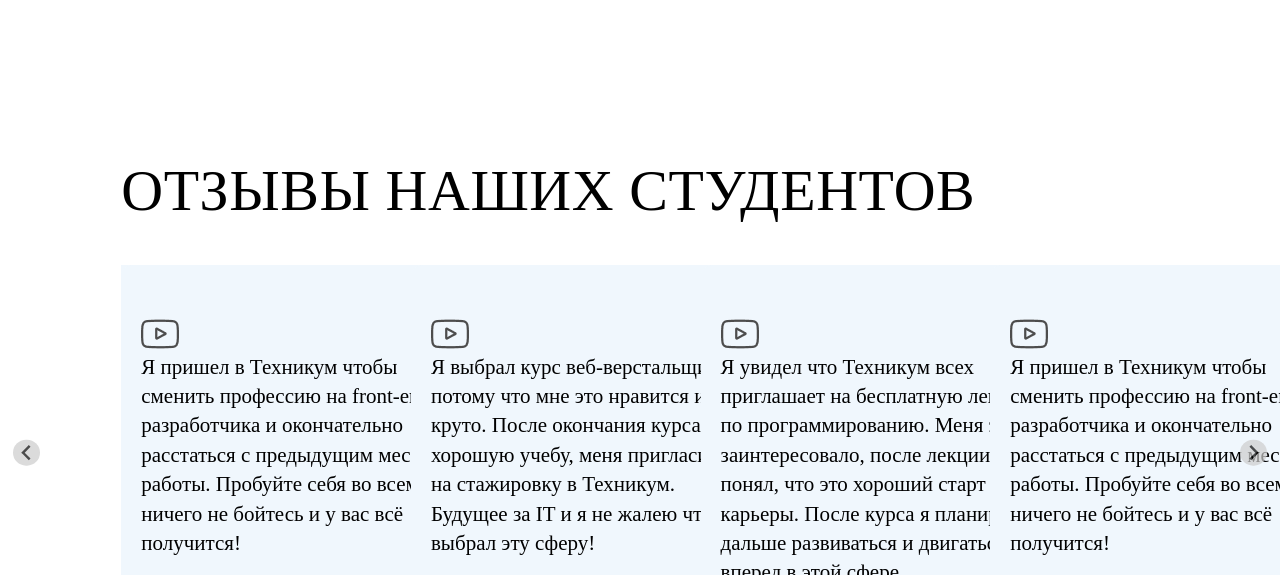
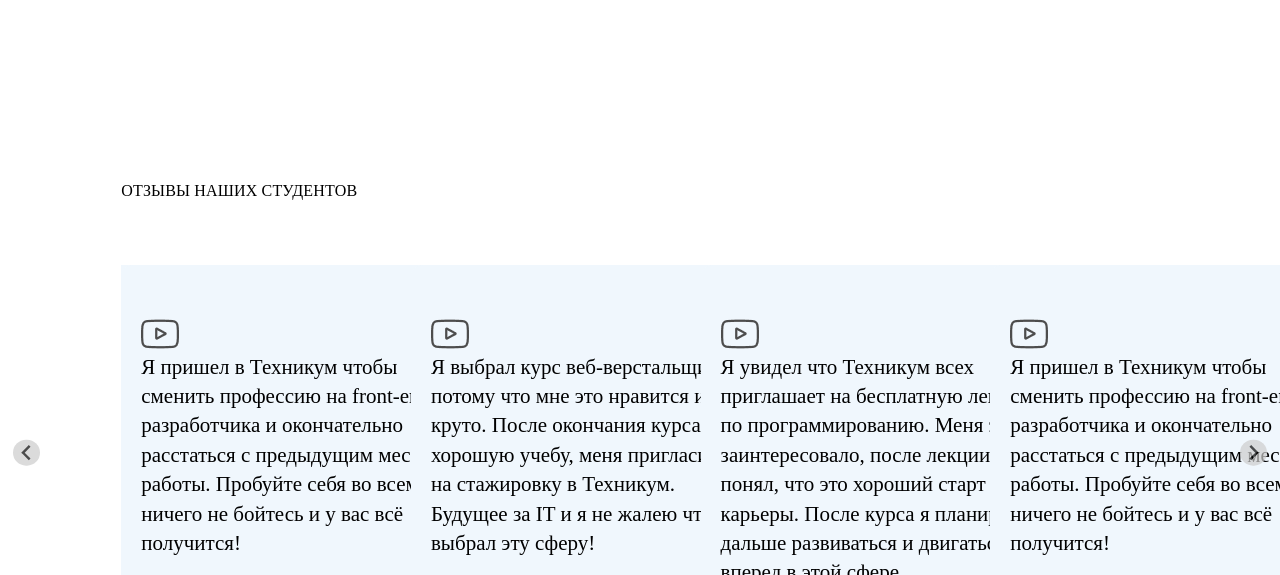
Before and after one commit to SaydakhmedovYunus/Crystal, a website: page index.html in a window 1280 px wide. Shown: the part 7647-8222 px from the top of the page. Drawn offline with nearby package versions, Linux system fonts and the light colour scheme; a web font is replaced by a local one.

Commit message:
Update style.css
disabled

```diff
--- a/style.css
+++ b/style.css
@@ -732,7 +732,7 @@ p {
 
 .title_5 {
     font-family: 'TT Hoves';
-    font-size: calc(2.65vw + 24px);
+/*     font-size: calc(2.65vw + 24px); */
     font-weight: 500;
     line-height: 68.32px;
     letter-spacing: 0.01em;
```
